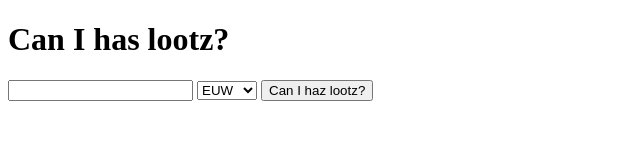
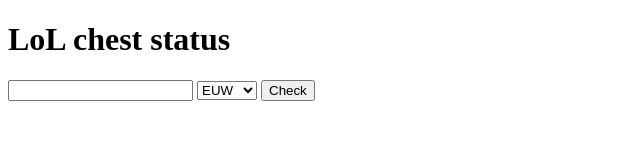
Before and after one commit to rmehner/lol-chest-status, a website: page public/index.html in a window 1280 px wide. Shown: the whole page, without its empty margins (0-640 px from the left). Drawn offline with Linux system fonts and the light colour scheme.

Commit message:
chore: rename a couple of things :)

```diff
--- a/public/index.html
+++ b/public/index.html
@@ -2,11 +2,11 @@
 <html>
   <head>
     <meta charset="utf-8">
-    <title>Can I haz lootz?</title>
+    <title>LoL chest status</title>
     <link rel="stylesheet" href="/css/main.css">
   </head>
   <body>
-    <h1>Can I has lootz?</h1>
+    <h1>LoL chest status</h1>
     <form id="form">
       <input id="summonerName">
       <select id="region">
@@ -23,7 +23,7 @@
         <option>RU</option>
         <option>PBE</option>
       </select>
-      <button>Can I haz lootz?</button>
+      <button>Check</button>
     </form>
     <div id="result"></div>
     <script src="/js/main.js"></script>
```
Also changed, not shown: package.json (+4 -4 lines), README.md.
